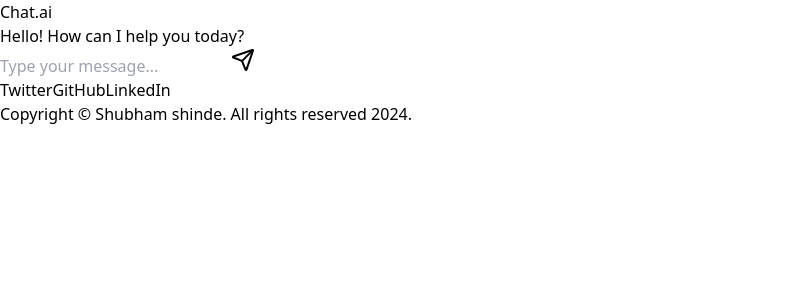
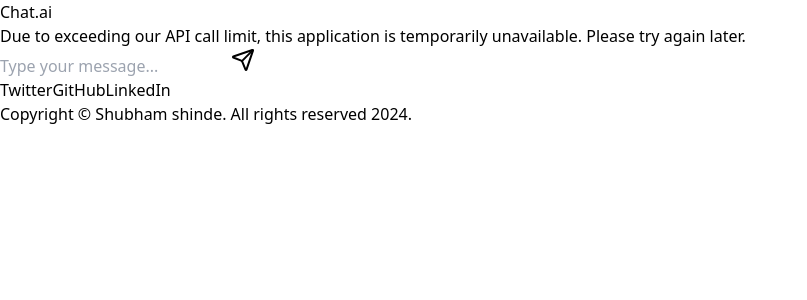
Before and after one commit to Shubham9528/Chat.ai, a React (Vite) app in the folder frontend/: page / in a window 1280 px wide. Shown: the top 300 px of the page, without its empty margins (0-807 px from the left). Built offline with nearby package versions, Linux system fonts and the light colour scheme.

Commit message:
Update(chat ui default text change)

```diff
--- a/frontend/src/component/ChatInterface.jsx
+++ b/frontend/src/component/ChatInterface.jsx
@@ -4,7 +4,7 @@
 
 const ChatInterface = () => {
   const [messages, setMessages] = useState([
-    { id: 1, text: "Hello! How can I help you today?", sender: "bot" },
+    { id: 1, text: "Due to exceeding our API call limit, this application is temporarily unavailable. Please try again later.", sender: "bot" },
   ]);
   const [newMessage, setNewMessage] = useState("");
   const [isLoading, setIsLoading] = useState(false);
```
